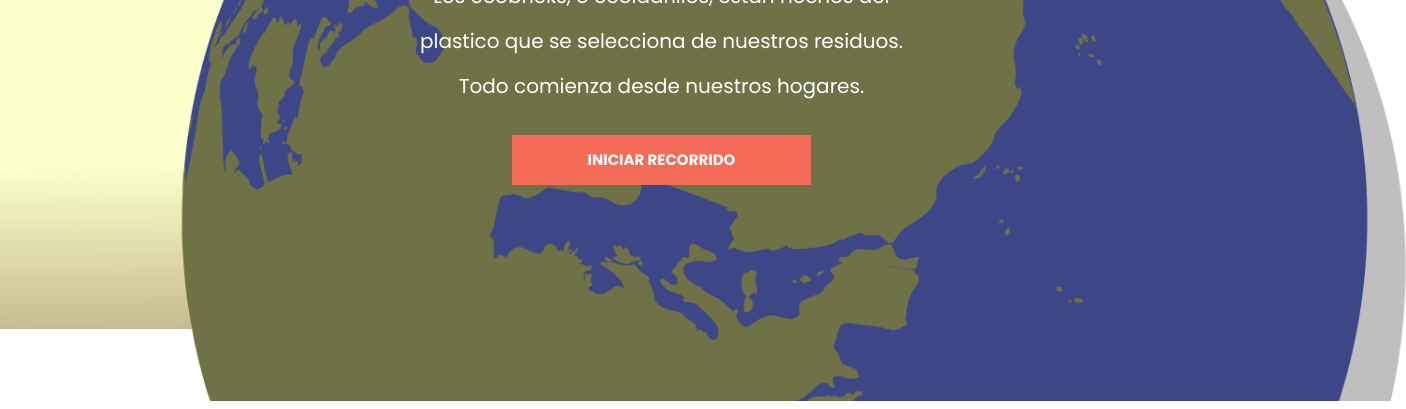
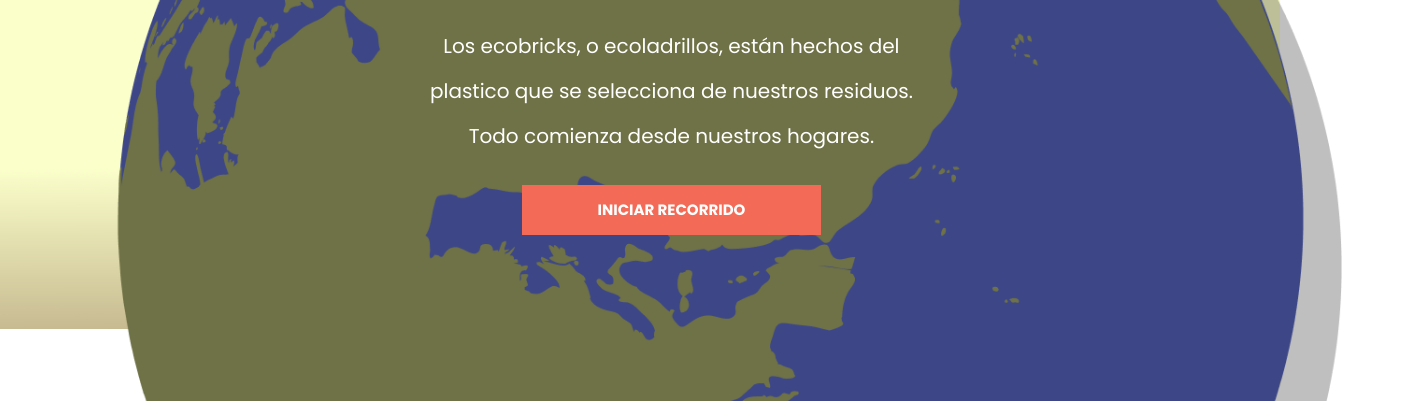
Before and after one commit to LuciaMendiburu/nfografia_interactiva_ecoladrillos, a plain HTML site: page intro_2.html in a window 1280 px wide. Shown: the part 391-800 px from the top of the page, 1406 px wide, since content can reach past the window. Drawn offline with Linux system fonts and the light colour scheme.

Commit message:
Se arreglan elementos para pantalla completa

```diff
--- a/style.css
+++ b/style.css
@@ -15,7 +15,7 @@
   background-image: url("./img/Inicio.png");
   background-repeat: no-repeat;
   background-size: cover;
-  margin-top: 15%;
+  margin-top: 20%;
 
 }
 
@@ -101,7 +101,7 @@ align-self: center;
 
 
 
-
+/*--parte 2--*/
 
 
 
@@ -117,7 +117,7 @@ align-self: center;
 z-index: 50;
 position: absolute;
 height: 98vh;
-margin-left: 13%;
+margin-left: 8%;
 }
 
 
@@ -129,8 +129,8 @@ margin-left: 13%;
   flex-direction: column;
   justify-content: center;
   align-items: center;
-  left: 400px;
-  top:150px;
+  left: 410px;
+  top:200px;
 
 }
 
@@ -160,16 +160,6 @@ margin-left: 13%;
   align-self: center;
 
   }
-
-
-
-
-
-
-
-
-
-
 
 .intro_2 div h2{
 
@@ -203,7 +193,7 @@ margin-left: 13%;
 .mapa{
   width: 99vw;
   height: auto;
-  background-image: url("./img/chayanne.png");
+  background-image: url("./img/Mapa.png");
   background-repeat: no-repeat;
   background-size: cover;
 }
```
Also changed, not shown: img/Mapa.png (added).
